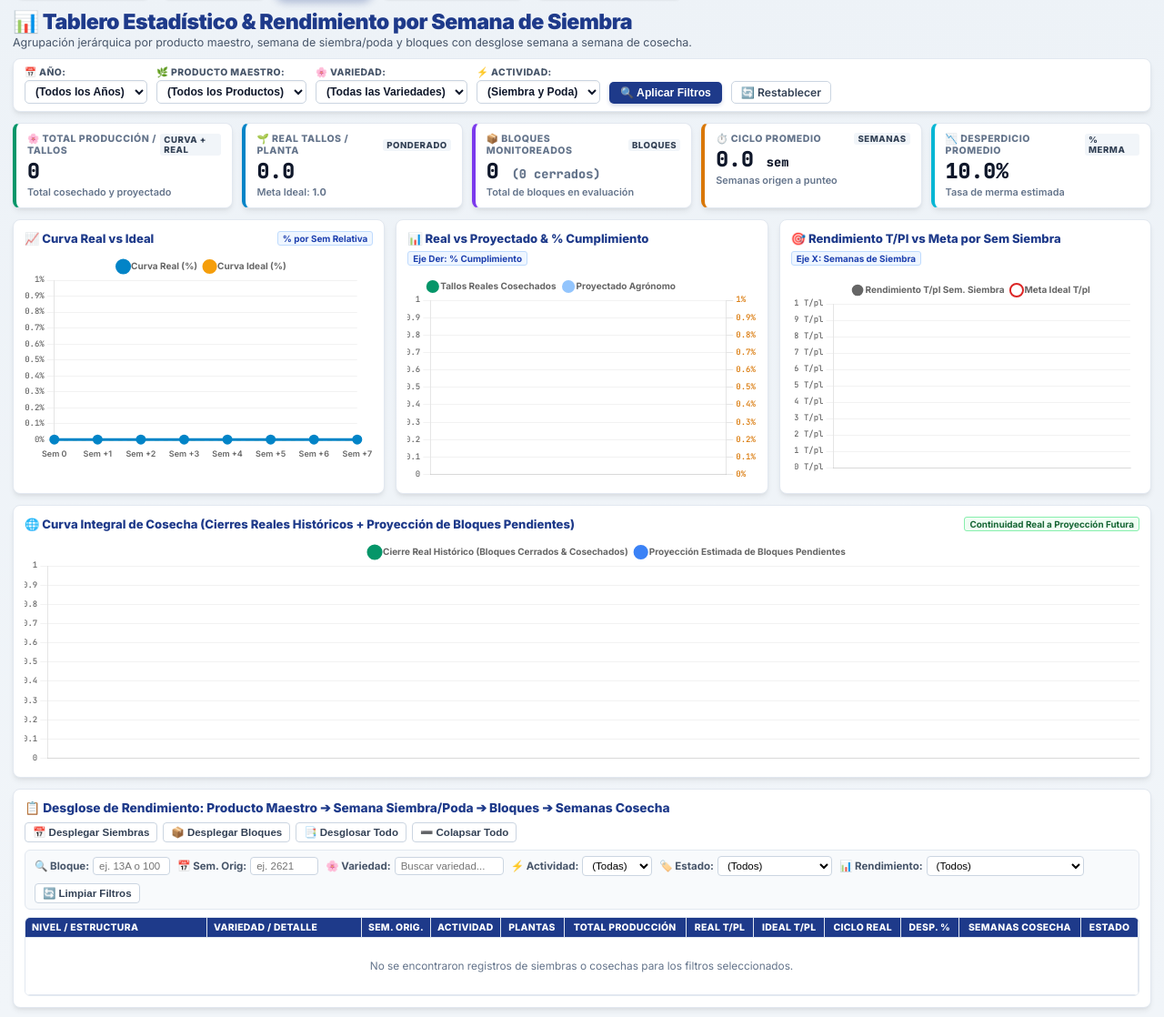
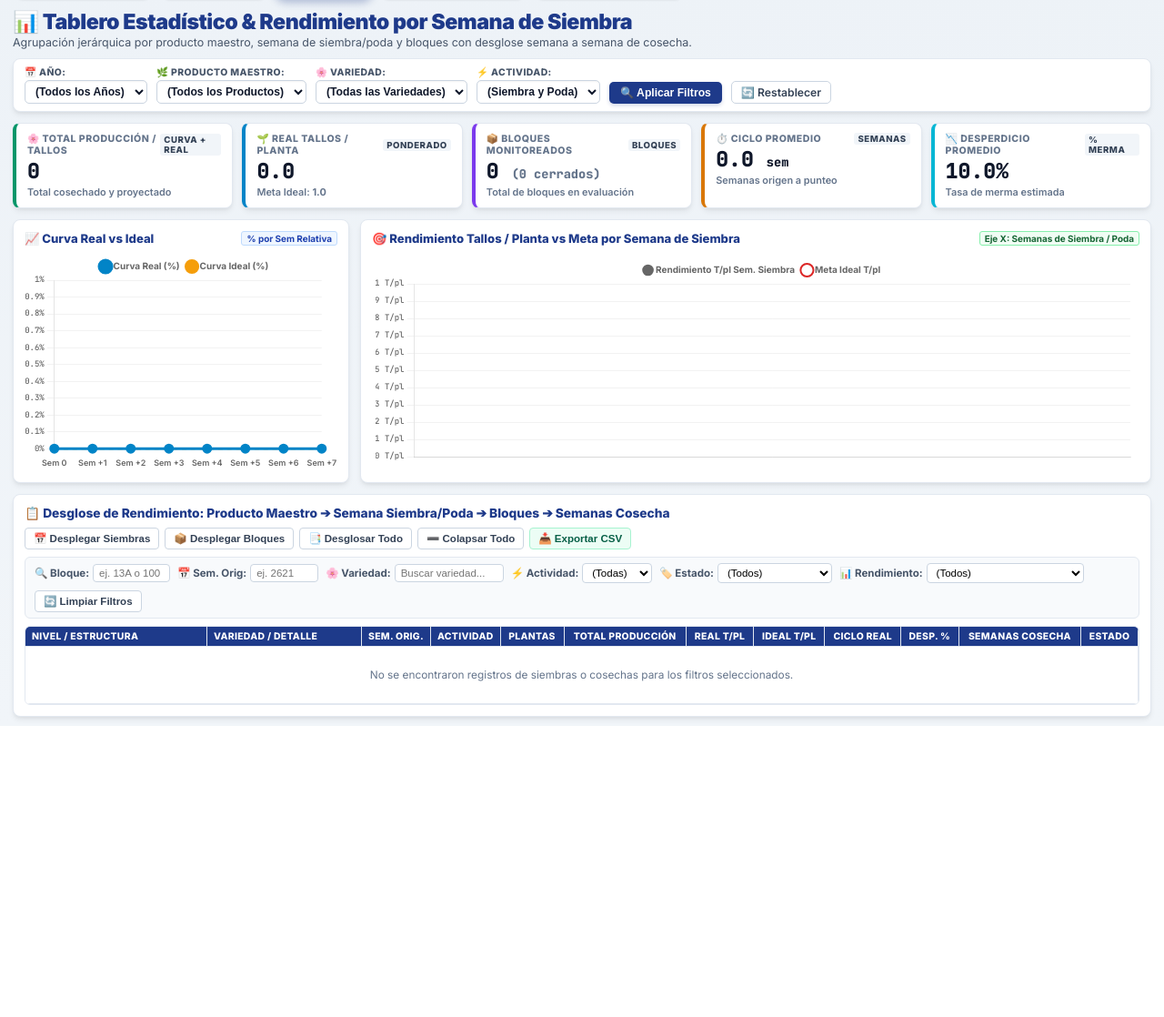
Before and after one commit to renealejo96/proyecciones, a Flask app: page /estadistica in a window 1280 px wide. Shown: the part 35-1153 px from the top of the page at 91% size. After the commit the page ends 833 px from the top, so only its background shows below. Run offline with Flask 3, Linux system fonts and the light colour scheme.

Commit message:
Simplificar vista a 2 graficos con rendimiento expandido y agregar boton de exportar CSV con filtros en estadistica

```diff
--- a/app.py
+++ b/app.py
@@ -1592,8 +1592,8 @@ def get_statistics_data(
             for r, a in zip(chrono_real_data, chrono_agro_data)
         ]
 
-        # Chart 3: Real Stems / Plant by Source Week vs Target Meta Line
-        chart3_sorted_labels = sorted(list(chart3_weeks_map.keys()))[-14:]
+        # Chart 2 (Previously 3): Real Stems / Plant by Source Week vs Target Meta Line (Expanded Horizontally)
+        chart3_sorted_labels = sorted(list(chart3_weeks_map.keys()))[-20:]
         chart_stems_pp_real = []
         chart_stems_pp_target = []
         for lbl in chart3_sorted_labels:
--- a/templates/estadistica.html
+++ b/templates/estadistica.html
@@ -255,20 +255,16 @@
             color: var(--pbi-slate-700);
         }
 
-        /* 3-COLUMN CHARTS GRID */
-        .analytics-grid-3 {
+        /* 2-COLUMN DUAL CHARTS GRID (CURVA RELATIVA + RENDIMIENTO EXPANDIDO) */
+        .analytics-grid-2 {
             display: grid;
-            grid-template-columns: 1fr 1fr 1fr;
+            grid-template-columns: 370px 1fr;
             gap: 12px;
             margin-bottom: 12px;
         }
 
-        @media (max-width: 1200px) {
-            .analytics-grid-3 { grid-template-columns: 1fr 1fr; }
-        }
-
-        @media (max-width: 768px) {
-            .analytics-grid-3 { grid-template-columns: 1fr; }
+        @media (max-width: 1080px) {
+            .analytics-grid-2 { grid-template-columns: 1fr; }
         }
 
         .chart-card {
@@ -279,10 +275,6 @@
             box-shadow: var(--shadow-card);
             display: flex;
             flex-direction: column;
-        }
-
-        .chart-card.wide-card {
-            margin-bottom: 12px;
         }
 
         .chart-header {
@@ -317,11 +309,7 @@
         .chart-body {
             position: relative;
             width: 100%;
-            height: 230px;
-        }
-
-        .chart-body.wide-body {
-            height: 250px;
+            height: 240px;
         }
 
         /* DATA TABLE (PIVOT GRID WITH SOURCE WEEK & BLOCK BREAKDOWN) */
@@ -384,13 +372,22 @@
             background: #ffffff;
             border: 1px solid var(--pbi-slate-300);
             border-radius: 4px;
-            padding: 3px 8px;
+            padding: 4px 9px;
             font-size: 0.72rem;
             font-weight: 600;
             color: var(--pbi-slate-700);
             cursor: pointer;
+            transition: all 0.15s ease;
         }
         .btn-table-action:hover { background: var(--pbi-slate-100); }
+
+        .btn-export-csv {
+            background: #ecfdf5 !important;
+            color: #065f46 !important;
+            border: 1px solid #a7f3d0 !important;
+            font-weight: 750 !important;
+        }
+        .btn-export-csv:hover { background: #d1fae5 !important; transform: translateY(-1px); }
 
         .matrix-table-wrap {
             overflow-x: auto;
@@ -704,8 +701,8 @@
             </div>
         </div>
 
-        <!-- 3 POWER BI ANALYTICS CHARTS -->
-        <div class="analytics-grid-3">
+        <!-- 2 POWER BI ANALYTICS CHARTS (CURVA RELATIVA + RENDIMIENTO EXPANDIDO) -->
+        <div class="analytics-grid-2">
             <!-- CHART 1: RELATIVE HARVEST CURVE -->
             <div class="chart-card">
                 <div class="chart-header">
@@ -717,22 +714,11 @@
                 </div>
             </div>
 
-            <!-- CHART 2: REAL VS ESTIMATE WITH SECONDARY AXIS -->
+            <!-- CHART 2 (PREVIOUSLY 3): STEMS PER PLANT BY SOURCE PLANTING WEEK VS TARGET META (EXPANDED HORIZONTALLY) -->
             <div class="chart-card">
                 <div class="chart-header">
-                    <h3>📊 Real vs Proyectado & % Cumplimiento</h3>
-                    <span class="chart-tag">Eje Der: % Cumplimiento</span>
-                </div>
-                <div class="chart-body">
-                    <canvas id="chronoHarvestChart"></canvas>
-                </div>
-            </div>
-
-            <!-- CHART 3: STEMS PER PLANT BY SOURCE PLANTING WEEK VS TARGET META -->
-            <div class="chart-card">
-                <div class="chart-header">
-                    <h3>🎯 Rendimiento T/Pl vs Meta por Sem Siembra</h3>
-                    <span class="chart-tag">Eje X: Semanas de Siembra</span>
+                    <h3>🎯 Rendimiento Tallos / Planta vs Meta por Semana de Siembra</h3>
+                    <span class="chart-tag" style="background: #f0fdf4; color: #166534; border-color: #86efac;">Eje X: Semanas de Siembra / Poda</span>
                 </div>
                 <div class="chart-body">
                     <canvas id="stemsPpChart"></canvas>
@@ -740,26 +726,16 @@
             </div>
         </div>
 
-        <!-- CHART 4: WIDE INTEGRAL HYBRID LIFECYCLE CURVE -->
-        <div class="chart-card wide-card">
-            <div class="chart-header">
-                <h3>🌐 Curva Integral de Cosecha (Cierres Reales Históricos + Proyección de Bloques Pendientes)</h3>
-                <span class="chart-tag" style="background: #f0fdf4; color: #166534; border-color: #86efac;">Continuidad Real a Proyección Futura</span>
-            </div>
-            <div class="chart-body wide-body">
-                <canvas id="hybridHarvestChart"></canvas>
-            </div>
-        </div>
-
-        <!-- PIVOT ACCORDION DATA TABLE WITH SOURCE WEEK HIERARCHY -->
+        <!-- PIVOT ACCORDION DATA TABLE WITH SOURCE WEEK HIERARCHY & CSV EXPORT -->
         <div class="table-card">
             <div class="table-header-flex">
                 <h3>📋 Desglose de Rendimiento: Producto Maestro ➔ Semana Siembra/Poda ➔ Bloques ➔ Semanas Cosecha</h3>
-                <div style="display: flex; gap: 6px;">
+                <div style="display: flex; gap: 6px; flex-wrap: wrap;">
                     <button type="button" class="btn-table-action" id="btn-expand-sw">📅 Desplegar Siembras</button>
                     <button type="button" class="btn-table-action" id="btn-expand-blocks">📦 Desplegar Bloques</button>
                     <button type="button" class="btn-table-action" id="btn-expand-weeks">📑 Desglosar Todo</button>
                     <button type="button" class="btn-table-action" id="btn-collapse-all">➖ Colapsar Todo</button>
+                    <button type="button" class="btn-table-action btn-export-csv" id="btn-export-csv">📥 Exportar CSV</button>
                 </div>
             </div>
 
@@ -988,9 +964,8 @@
         const pmVarietiesMap = {{ stats.pm_varieties_map | tojson }};
         const selectedVariety = {{ stats.selected_variety | tojson }};
         const chartRelativeData = {{ stats.chart_relative | tojson }};
-        const chartChronoData = {{ stats.chart_chrono | tojson }};
         const chartStemsPpData = {{ stats.chart_stems_pp | tojson }};
-        const chartHybridData = {{ stats.chart_hybrid | tojson }};
+        const flatTableRows = {{ stats.table_rows | tojson }};
 
         // DYNAMIC SLICER VARIETY POPULATION
         const slicerPm = document.getElementById('slicer-pm');
@@ -1210,6 +1185,97 @@
             });
         }
 
+        // CSV EXPORT FUNCTION
+        const btnExportCsv = document.getElementById('btn-export-csv');
+        if (btnExportCsv) {
+            btnExportCsv.addEventListener('click', () => {
+                const blkQ = (filterBlock ? filterBlock.value : '').toLowerCase().trim();
+                const weekQ = (filterWeek ? filterWeek.value : '').toLowerCase().trim();
+                const varQ = (filterVar ? filterVar.value : '').toLowerCase().trim();
+                const acQ = (filterAc ? filterAc.value : '').trim();
+                const statusQ = (filterStatus ? filterStatus.value : '').trim();
+                const perfQ = (filterPerf ? filterPerf.value : '').trim();
+
+                const filtered = flatTableRows.filter(r => {
+                    if (blkQ && !String(r.block).toLowerCase().includes(blkQ)) return false;
+                    if (weekQ && !String(r.source_week_short).toLowerCase().includes(weekQ)) return false;
+                    const vStr = (String(r.variety) + ' ' + String(r.variety_display)).toLowerCase();
+                    if (varQ && !vStr.includes(varQ)) return false;
+                    if (acQ && r.activity !== acQ) return false;
+                    if (statusQ && r.status !== statusQ) return false;
+                    if (perfQ === 'LOW' && !r.is_below_target) return false;
+                    if (perfQ === 'OPTIMAL' && r.is_below_target) return false;
+                    return true;
+                });
+
+                if (!filtered.length) {
+                    alert('No hay registros visibles para exportar con los filtros actuales.');
+                    return;
+                }
+
+                const headers = [
+                    'Producto Maestro',
+                    'Semana Origen',
+                    'Actividad',
+                    'Bloque',
+                    'Variedad',
+                    'Plantas',
+                    'Tallos Exportables',
+                    'Total Produccion',
+                    'Real Tallos/Planta',
+                    'Ideal Tallos/Planta',
+                    'Ciclo Real (sem)',
+                    'Ciclo Ideal (sem)',
+                    'Desperdicio %',
+                    'Semanas Cosecha',
+                    'Estado',
+                    'Detalle Cosechas Semanales'
+                ];
+
+                const rowsCsv = [headers.map(h => `"${h}"`).join(',')];
+
+                filtered.forEach(r => {
+                    const harvestDetail = (r.harvest_breakdown || []).map(hw =>
+                        `Sem ${hw.harvest_week_short}: ${hw.stems} [${hw.source}]`
+                    ).join('; ');
+
+                    const rowValues = [
+                        r.product_master || '',
+                        r.source_week_short || '',
+                        r.activity || '',
+                        r.block || '',
+                        r.variety_display || r.variety || '',
+                        r.plants || 0,
+                        r.exportable_stems || 0,
+                        r.total_production || 0,
+                        r.real_stems_per_plant || 0,
+                        r.ideal_stems_per_plant || 0,
+                        r.real_cycle_weeks || 0,
+                        r.ideal_cycle_weeks || 0,
+                        r.waste_pct || 0,
+                        r.harvest_weeks_str || '',
+                        r.status || '',
+                        harvestDetail
+                    ];
+
+                    rowsCsv.push(rowValues.map(v => `"${String(v).replace(/"/g, '""')}"`).join(','));
+                });
+
+                const csvContent = '\uFEFF' + rowsCsv.join('\r\n');
+                const blob = new Blob([csvContent], { type: 'text/csv;charset=utf-8;' });
+                const url = URL.createObjectURL(blob);
+                const a = document.createElement('a');
+                const now = new Date();
+                const dateStr = now.toISOString().slice(0,10).replace(/-/g, '');
+                a.href = url;
+                a.download = `reporte_rendimiento_proyecciones_${dateStr}.csv`;
+                document.body.appendChild(a);
+                a.click();
+                document.body.removeChild(a);
+                URL.revokeObjectURL(url);
+            });
+        }
+
         // 1. RENDER CHART 1: RELATIVE HARVEST CURVE
         const ctxRelative = document.getElementById('relativeCurveChart');
         if (ctxRelative && typeof Chart !== 'undefined') {
@@ -1269,96 +1335,7 @@
             });
         }
 
-        // 2. RENDER CHART 2: REAL VS ESTIMATE WITH SECONDARY AXIS
-        const ctxChrono = document.getElementById('chronoHarvestChart');
-        if (ctxChrono && typeof Chart !== 'undefined') {
-            new Chart(ctxChrono, {
-                data: {
-                    labels: chartChronoData.labels,
-                    datasets: [
-                        {
-                            type: 'bar',
-                            label: 'Tallos Reales Cosechados',
-                            data: chartChronoData.real_stems,
-                            backgroundColor: '#059669',
-                            borderRadius: 4,
-                            barPercentage: 0.6,
-                            yAxisID: 'y',
-                        },
-                        {
-                            type: 'bar',
-                            label: 'Proyectado Agrónomo',
-                            data: chartChronoData.agronomo_stems,
-                            backgroundColor: '#93c5fd',
-                            borderRadius: 4,
-                            barPercentage: 0.6,
-                            yAxisID: 'y',
-                        },
-                        {
-                            type: 'line',
-                            label: '% Cumplimiento',
-                            data: chartChronoData.fulfillment_pct,
-                            borderColor: '#d97706',
-                            backgroundColor: 'transparent',
-                            borderWidth: 2.5,
-                            pointRadius: 4,
-                            pointBackgroundColor: '#d97706',
-                            tension: 0.3,
-                            yAxisID: 'y1',
-                        }
-                    ]
-                },
-                options: {
-                    responsive: true,
-                    maintainAspectRatio: false,
-                    interaction: { mode: 'index', intersect: false },
-                    plugins: {
-                        legend: {
-                            position: 'top',
-                            labels: { font: { family: 'Inter', size: 10, weight: '700' }, usePointStyle: true, boxWidth: 7 }
-                        },
-                        tooltip: {
-                            callbacks: {
-                                label: function(context) {
-                                    if (context.dataset.yAxisID === 'y1') {
-                                        return `${context.dataset.label}: ${context.parsed.y}%`;
-                                    }
-                                    return `${context.dataset.label}: ${context.parsed.y.toLocaleString()} tallos`;
-                                }
-                            }
-                        }
-                    },
-                    scales: {
-                        y: {
-                            type: 'linear',
-                            display: true,
-                            position: 'left',
-                            beginAtZero: true,
-                            ticks: {
-                                callback: function(value) { return value >= 1000 ? (value/1000) + 'k' : value; },
-                                font: { family: 'JetBrains Mono', size: 9 }
-                            },
-                            grid: { color: 'rgba(0,0,0,0.05)' }
-                        },
-                        y1: {
-                            type: 'linear',
-                            display: true,
-                            position: 'right',
-                            beginAtZero: true,
-                            grid: { drawOnChartArea: false },
-                            ticks: {
-                                callback: function(value) { return value + '%'; },
-                                font: { family: 'JetBrains Mono', size: 9 },
-                                color: '#d97706'
-                            }
-                        },
-                        x: { ticks: { font: { family: 'JetBrains Mono', size: 9, weight: '600' } }, grid: { display: false } }
-                    }
-                }
-            });
-        }
-
-        // 3. RENDER CHART 3: STEMS PER PLANT BY SOURCE PLANTING WEEK VS TARGET META
+        // 2. RENDER CHART 2: STEMS PER PLANT BY SOURCE PLANTING WEEK VS TARGET META (EXPANDED HORIZONTALLY)
         const ctxStemsPp = document.getElementById('stemsPpChart');
         if (ctxStemsPp && typeof Chart !== 'undefined') {
             const pointColors = chartStemsPpData.real_stems_pp.map((v, i) => {
@@ -1439,73 +1416,6 @@
                 }
             });
         }
-
-        // 4. RENDER CHART 4: WIDE HYBRID LIFECYCLE HARVEST CURVE
-        const ctxHybrid = document.getElementById('hybridHarvestChart');
-        if (ctxHybrid && typeof Chart !== 'undefined') {
-            new Chart(ctxHybrid, {
-                type: 'line',
-                data: {
-                    labels: chartHybridData.labels,
-                    datasets: [
-                        {
-                            label: 'Cierre Real Histórico (Bloques Cerrados & Cosechados)',
-                            data: chartHybridData.real_stems,
-                            borderColor: '#059669',
-                            backgroundColor: 'rgba(5, 150, 105, 0.15)',
-                            fill: true,
-                            tension: 0.35,
-                            borderWidth: 3,
-                            pointRadius: 4,
-                            pointHoverRadius: 6,
-                            pointBackgroundColor: '#059669',
-                        },
-                        {
-                            label: 'Proyección Estimada de Bloques Pendientes',
-                            data: chartHybridData.projected_stems,
-                            borderColor: '#3b82f6',
-                            borderDash: [5, 4],
-                            backgroundColor: 'rgba(59, 130, 246, 0.05)',
-                            fill: true,
-                            tension: 0.35,
-                            borderWidth: 2,
-                            pointRadius: 3,
-                            pointHoverRadius: 5,
-                            pointBackgroundColor: '#3b82f6',
-                        }
-                    ]
-                },
-                options: {
-                    responsive: true,
-                    maintainAspectRatio: false,
-                    interaction: { mode: 'index', intersect: false },
-                    plugins: {
-                        legend: {
-                            position: 'top',
-                            labels: { font: { family: 'Inter', size: 10, weight: '700' }, usePointStyle: true, boxWidth: 8 }
-                        },
-                        tooltip: {
-                            callbacks: {
-                                label: function(context) {
-                                    return `${context.dataset.label}: ${context.parsed.y.toLocaleString()} tallos`;
-                                }
-                            }
-                        }
-                    },
-                    scales: {
-                        y: {
-                            beginAtZero: true,
-                            ticks: {
-                                callback: function(v) { return v >= 1000 ? (v/1000) + 'k' : v; },
-                                font: { family: 'JetBrains Mono', size: 9 }
-                            },
-                            grid: { color: 'rgba(0,0,0,0.05)' }
-                        },
-                        x: { ticks: { font: { family: 'JetBrains Mono', size: 9, weight: '600' } }, grid: { display: false } }
-                    }
-                }
-            });
-        }
     </script>
 </body>
 </html>
```
